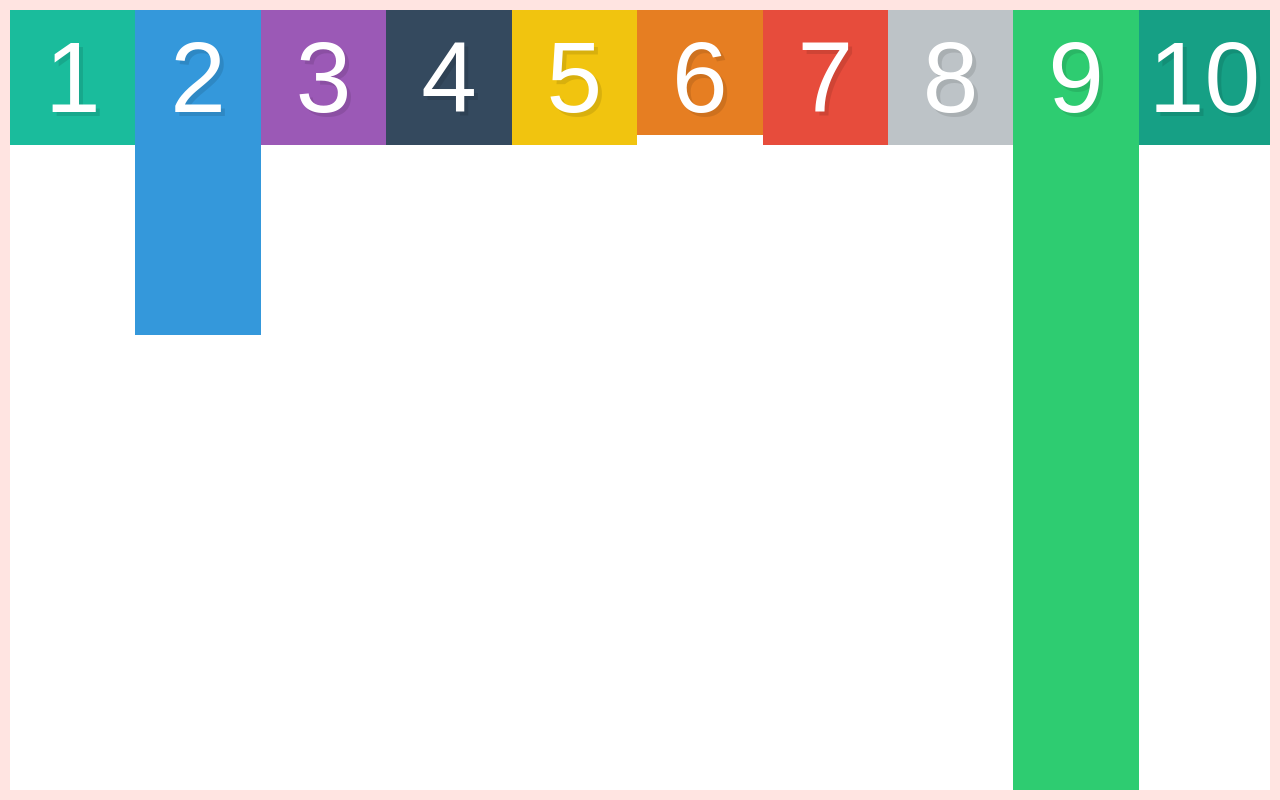
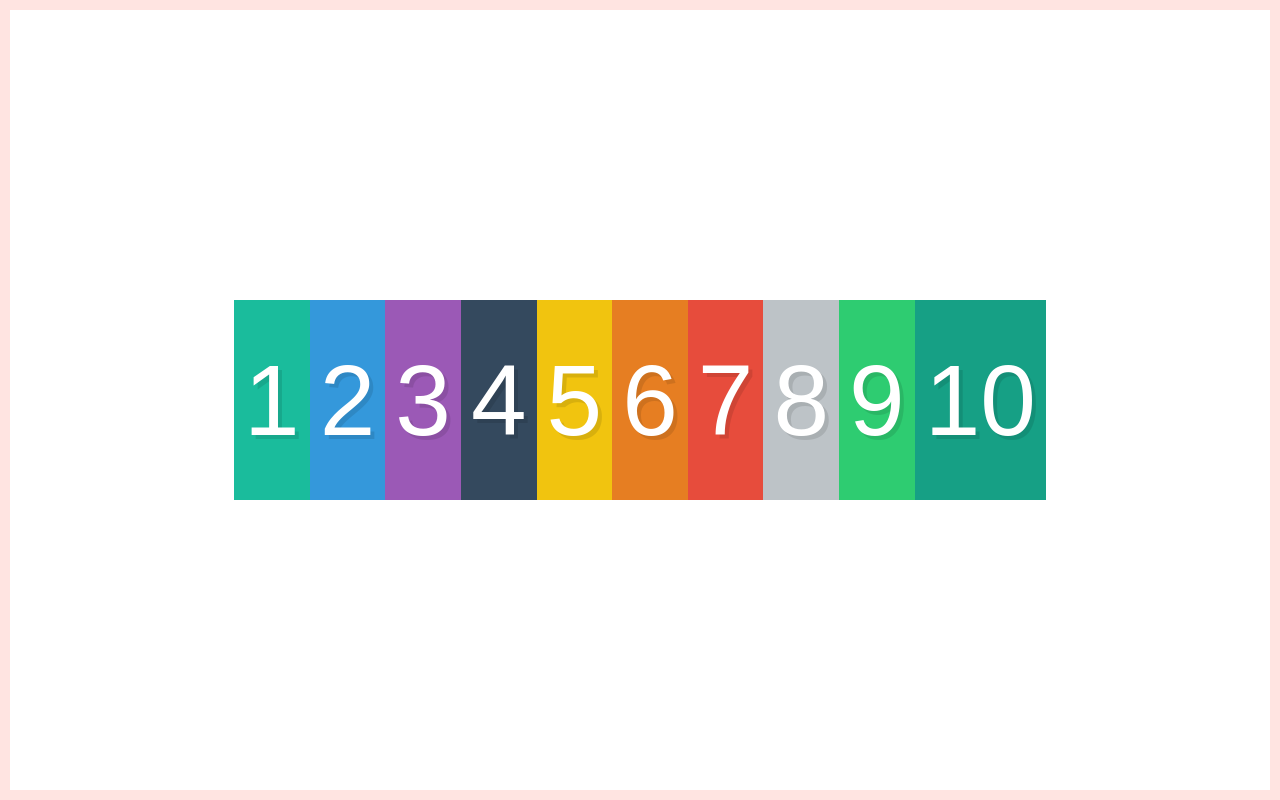
Before and after one commit to dePablobernat/FlexboxCourse, a plain HTML site: page alignment-and-centering/index.html in a window 1280 px wide. Drawn offline with Linux system fonts and the light colour scheme.

Commit message:
[master] - exercises until lvl 12

```diff
--- a/alignment-and-centering/style.css
+++ b/alignment-and-centering/style.css
@@ -32,23 +32,26 @@ input[type=reset],input[type=submit]{-webkit-appearance:button;cursor:pointer;}b
 .container {
   display:flex;
   border:10px solid mistyrose;
-  height:100vh;
-  align-items:flex-start;
+  align-items:center;
+
+  flex-wrap: wrap;
+  justify-content: center;
+  min-height: 100vh;
+  align-content: stretch;
 }
 
 .box {
-  width:33.333%;
+  display: flex;
+  height: 25vh;
+  align-items: center;
 }
 
 .box2 {
-  padding-bottom: 200px;
 }
 
 .box6 {
-  padding-bottom: 0;
 }
 
 .box9 {
-  padding-bottom: 50px;
-  align-self:stretch;
+
 }
--- a/flex-grow-and-shrink/style.css
+++ b/flex-grow-and-shrink/style.css
@@ -33,10 +33,9 @@ input[type=reset],input[type=submit]{-webkit-appearance:button;cursor:pointer;}b
   display:flex;
 }
 
-.box1 {
-  flex:10 5 400px;
+.box1{
+  flex: 10 7 100px;
 }
-
 .box2 {
-  flex:1 1 400px;
+  flex: 3 3 200px;
 }
--- a/flexbox-sizing/style.css
+++ b/flexbox-sizing/style.css
@@ -34,9 +34,8 @@ input[type=reset],input[type=submit]{-webkit-appearance:button;cursor:pointer;}b
 }
 
 .box {
-  flex:1;
+  flex: 1;
 }
-
 .box2 {
-  flex:2;
+  flex: 5;
 }
```
Also changed, not shown: readme.md.
